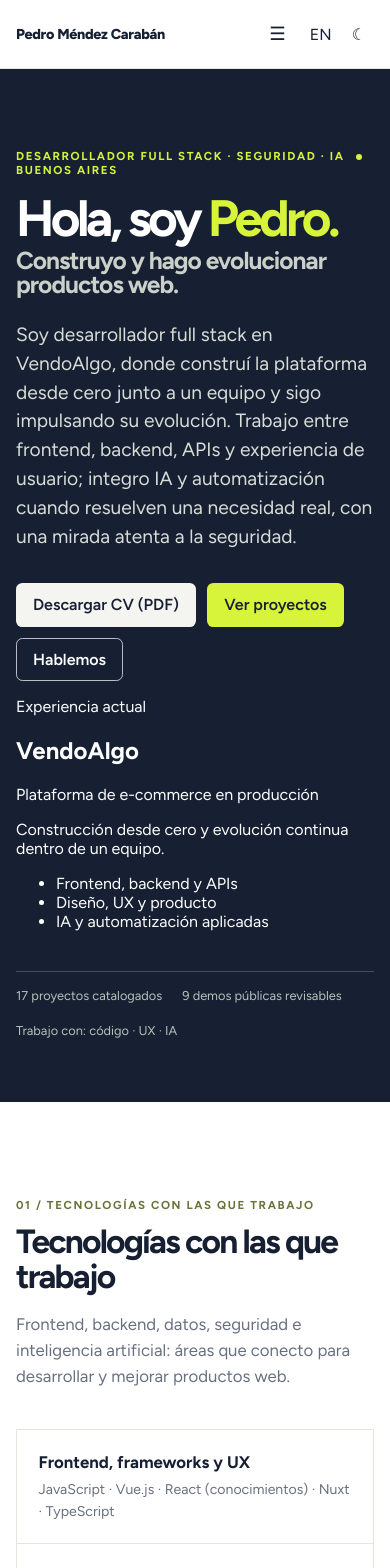
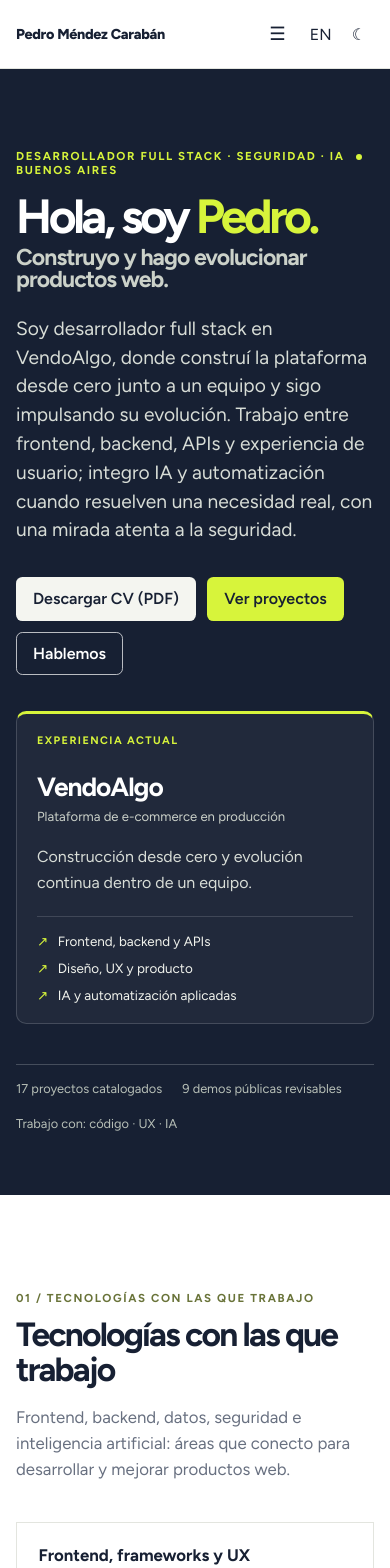
Before and after one commit to Pedro-2577/portfolio-2025, a Vue app: page / in a window 390 px wide. Shown: the top 1568 px of the page. Built offline with nearby package versions, Linux system fonts and the light colour scheme.

Commit message:
Improve hero layout and project link styles

```diff
--- a/src/style.css
+++ b/src/style.css
@@ -60,9 +60,19 @@ button, input, select, textarea { font: inherit; }
 .menu-button { display: none; font-size: 1.15rem; }
 
 .hero { background: #172033; color: white; }
-.hero-content { padding: 7rem 0 5rem; max-width: 850px; }
+.hero-content { padding: 6rem 0 4.5rem; }
+.hero-layout { display: grid; grid-template-columns: minmax(0, 1.25fr) minmax(280px, .75fr); gap: clamp(2.5rem, 7vw, 6rem); align-items: center; }
+.hero-main { min-width: 0; }
+.hero-proof { padding: 1.6rem; border: 1px solid rgba(255, 255, 255, .16); border-top: 3px solid var(--accent); border-radius: .65rem; background: rgba(255, 255, 255, .045); }
+.hero-proof-label { margin: 0 0 1.5rem; color: var(--accent); font-size: .68rem; font-weight: 700; letter-spacing: .13em; text-transform: uppercase; }
+.hero-proof h2 { margin: 0 0 .4rem; font-size: 1.65rem; letter-spacing: -.04em; }
+.hero-proof-status { margin: 0; color: #cbd1c9; font-size: .82rem; }
+.hero-proof-copy { margin: 1.25rem 0; color: #d8ddd7; line-height: 1.6; }
+.hero-proof ul { display: grid; gap: .7rem; margin: 0; padding: 1rem 0 0; border-top: 1px solid rgba(255, 255, 255, .14); list-style: none; }
+.hero-proof li { display: flex; gap: .6rem; color: #f1f3ed; font-size: .84rem; }
+.hero-proof li::before { content: '↗'; color: var(--accent); font-weight: 700; }
 .hero h1 {
-  font-size: clamp(3.2rem, 8vw, 6rem);
+  font-size: clamp(3rem, 6vw, 5.2rem);
   line-height: .98;
   margin: 1rem 0 1.5rem;
   letter-spacing: -.07em;
@@ -118,6 +128,8 @@ button, input, select, textarea { font: inherit; }
 .button-outline:hover { color: var(--ink); background: white; }
 .button-secondary { color: var(--ink); background: var(--soft); border-color: var(--line); }
 .button-small { padding: .5rem .75rem; color: var(--ink); background: var(--accent); font-size: .85rem; }
+.button-repository { color: var(--ink); background: var(--soft); border-color: var(--line); }
+.button-repository:hover { border-color: #aabd36; }
 .full-width { width: 100%; margin-top: 1rem; }
 
 .section { padding: 6rem 0; }
@@ -136,6 +148,8 @@ button, input, select, textarea { font: inherit; }
 .skill-card { display: grid; gap: .35rem; padding: 1.35rem; border-right: 1px solid var(--line); border-bottom: 1px solid var(--line); }
 .skill-card strong { font-size: 1.05rem; }
 .skill-card span, .muted { color: var(--muted); font-size: .88rem; }
+.skill-card span { line-height: 1.55; }
+.skill-card small { color: var(--muted); font-size: .76rem; line-height: 1.5; }
 
 .project-grid { display: grid; grid-template-columns: repeat(3, 1fr); gap: 1rem; }
 .project-card { display: flex; flex-direction: column; overflow: hidden; background: var(--surface); border: 1px solid var(--line); }
@@ -232,6 +246,8 @@ details p { color: var(--muted); line-height: 1.6; }
 .footer-links a:hover { color: var(--ink); }
 
 @media (max-width: 800px) {
+  .hero-layout { grid-template-columns: 1fr; gap: 2.25rem; }
+  .hero-proof { max-width: 560px; }
   .menu-button { display: block; margin-left: auto; }
   .site-nav { display: none; position: absolute; top: 68px; left: 0; right: 0; flex-direction: column; gap: .8rem; padding: 1rem; border-bottom: 1px solid var(--line); background: var(--surface); }
   .site-nav.is-open { display: flex; }
@@ -244,6 +260,8 @@ details p { color: var(--muted); line-height: 1.6; }
   .nav-wrap { gap: .5rem; }
   .brand { font-size: .9rem; }
   .hero-content { padding: 5rem 0 4rem; }
+  .hero h1 { font-size: clamp(3rem, 12vw, 4.4rem); }
+  .hero-proof { padding: 1.25rem; }
   .hero-meta { margin-top: 2.5rem; }
   .skill-grid, .project-grid { grid-template-columns: 1fr; }
   .footer-inner { align-items: flex-start; flex-direction: column; }
```
